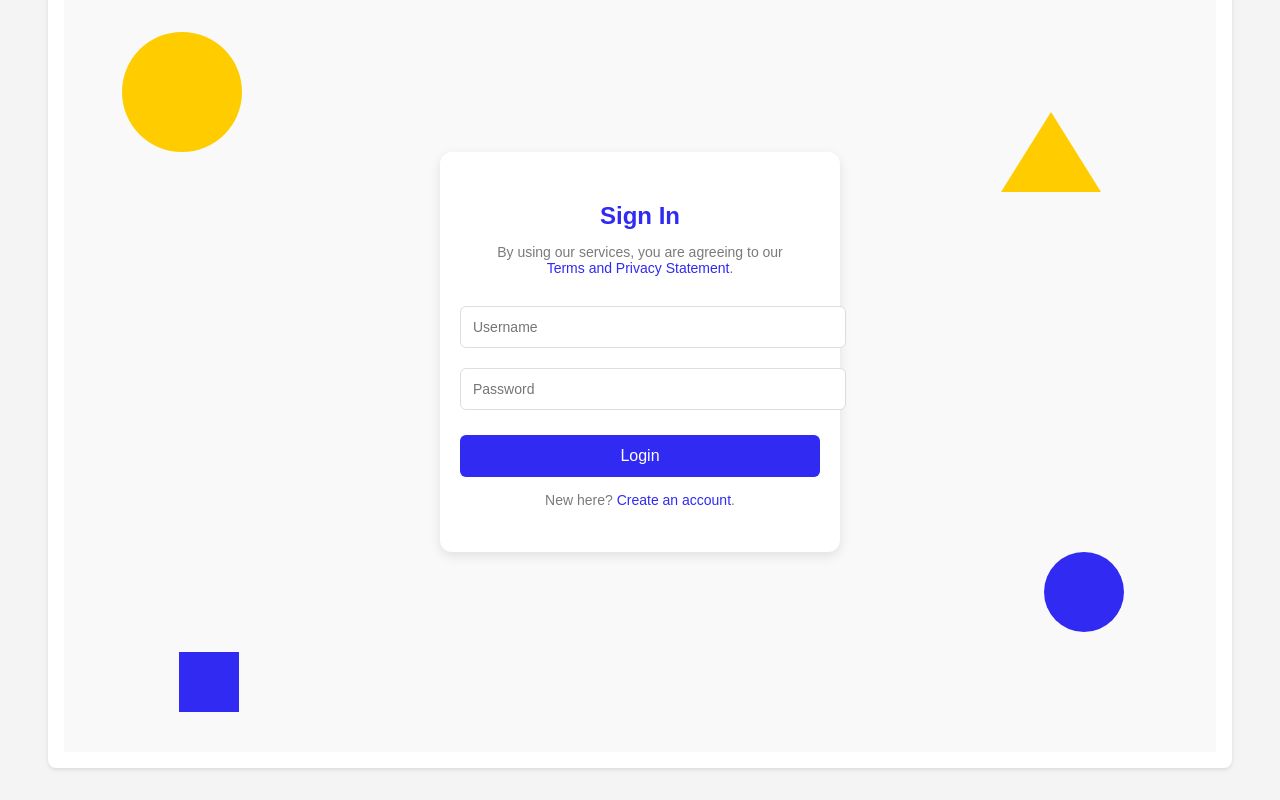
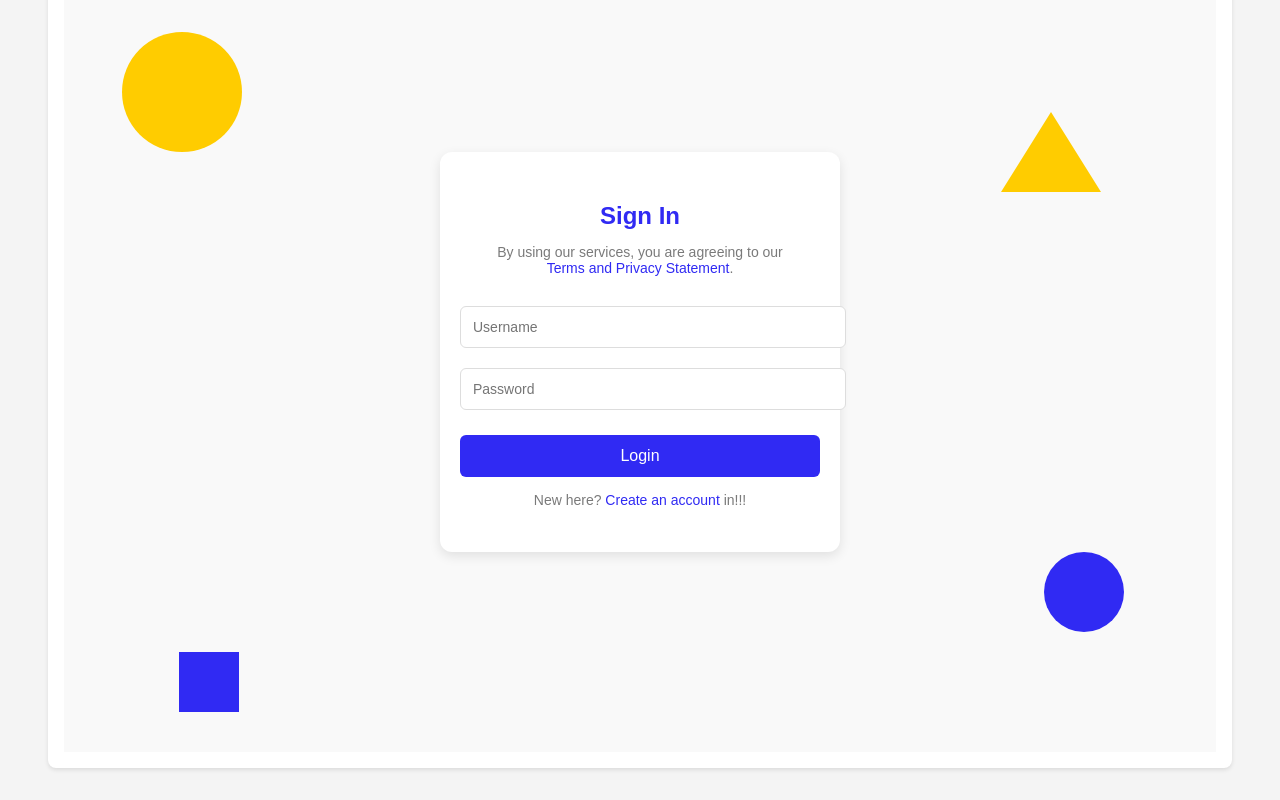
Before and after one commit to Coding-Base/petrox-Test-Frontend, a React (Create React App) app: page /Login in a window 1280 px wide. Shown: the part 610-1410 px from the top of the page. Built offline with nearby package versions, Linux system fonts and the light colour scheme.

Commit message:
Update Login.js

```diff
--- a/src/components/Login.js
+++ b/src/components/Login.js
@@ -1,5 +1,6 @@
 import React, { useState } from 'react';
 import axios from 'axios';
+import { Link } from 'react-router-dom';
 import { useNavigate } from 'react-router-dom';
 import './Login.css'; // Updated import for styles
 
@@ -55,7 +56,8 @@ const Login = () => {
           </button>
         </form>
         <p className="login-footer">
-          New here? <a href="/register">Create an account</a>.
+          New here? {' '}
+  <Link to="/">Create an account</Link> in!!!
         </p>
       </div>
     </div>
```
